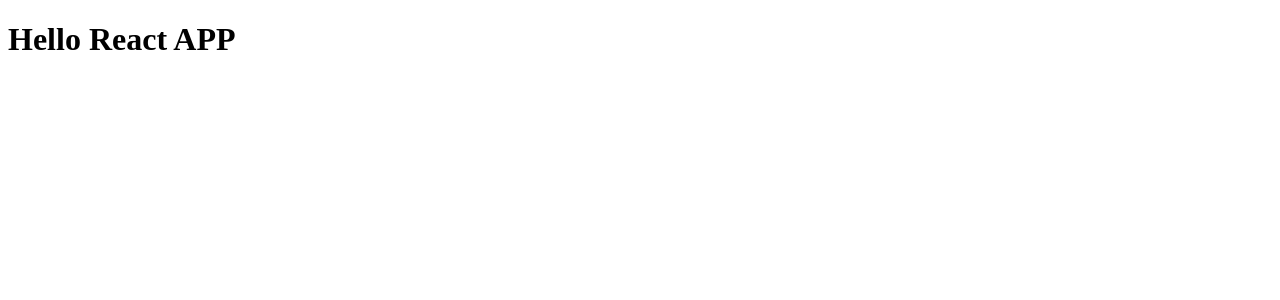
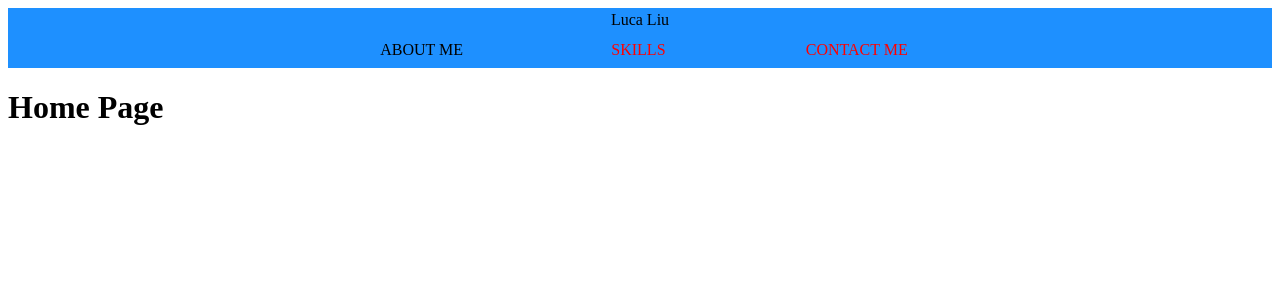
Before and after one commit to liulc006/portfolio, a React app: page / in a window 1280 px wide. Shown: the top 300 px of the page. Built offline with nearby package versions, Linux system fonts and the light colour scheme; the HTML template or start-up script is replaced by a standard one.

Commit message:
Nav bar + Theme initial setup

```diff
--- a/package.json
+++ b/package.json
@@ -26,6 +26,9 @@
     "webpack-cli": "^5.1.4"
   },
   "dependencies": {
+    "@emotion/react": "^11.11.1",
+    "@emotion/styled": "^11.11.0",
+    "@mui/material": "^5.14.18",
     "express": "^4.18.2",
     "vercel": "^32.5.5"
   }
--- a/src/Components/App.js
+++ b/src/Components/App.js
@@ -1,8 +1,18 @@
 import React from "react";
+import { Routes, Route } from "react-router-dom";
+import Home from "./Home";
+import Nav from "./Nav";
+import { ThemeProvider } from "@mui/material/styles";
+import Theme from "./Theme";
 
 const App = () => {
     return (
-        <h1>Hello React APP</h1>
+        <ThemeProvider theme={Theme}>
+            <Nav />
+            <Routes>
+                <Route path="/" element={<Home />}/>
+            </Routes>
+        </ThemeProvider>
     );
 };
 
--- /dev/null
+++ b/src/Components/Home.js
@@ -0,0 +1,9 @@
+import React from "react";
+
+const Home = () => {
+    return (
+        <h1>Home Page</h1>
+    );
+};
+
+export default Home;
--- /dev/null
+++ b/src/Components/Nav.js
@@ -0,0 +1,23 @@
+import { Box, Typography, Button } from "@mui/material";
+import React from "react";
+
+const Nav = () => {
+    return (
+        <Box sx={{display:'flex', flexDirection:'column', justifyContent:'center', alignItems:'center', backgroundColor:'dodgerblue'}}>
+            <Typography>Luca Liu</Typography>
+            <Box sx={{display:'flex', flexDirection:'row', maxWidth:'100%', width:'50rem', minWidth:'50%', justifyContent:'space-evenly', alignItems:'center'}}>
+                <Button variant="navigation-button">
+                    <Typography>About Me</Typography>
+                </Button>
+                <Button>
+                    <Typography>Skills</Typography>
+                </Button>
+                <Button>
+                    <Typography>Contact Me</Typography>
+                </Button>
+            </Box>
+        </Box>
+    );
+};
+
+export default Nav;
--- /dev/null
+++ b/src/Components/Theme.js
@@ -0,0 +1,41 @@
+import { createTheme } from "@mui/material";
+
+const Theme = createTheme({
+    palette:{
+        primary:{
+            main:'#FF0000',
+        },
+        secondary: {
+            light: '#ffbc43',
+            main: '#ff9500',
+            dark: '#f76621',
+            contrastText: '#000',
+          },
+    },
+    typography: {
+        fontFamily: 'Montserrat',
+        h1: {
+          fontWeight: 700,
+          fontSize: '2.5rem',
+          color: '#fff',
+        },
+        h2: {
+          fontWeight: 600,
+          fontSize: '2.25rem',
+        },
+    },
+    // components: {
+    //     MuiButton:{
+    //         variants: [
+    //             {
+    //                 props: {variant: 'navigation-button'},
+    //                 style: {
+    //                     color: '#ffbc43'
+    //                 }
+    //             },
+    //         ]
+    //     },
+    // },
+});
+
+export default Theme;
--- a/static/index.html
+++ b/static/index.html
@@ -2,7 +2,7 @@
   <head>
     <title>Luca Liu Portfolio</title>
     <script src='/dist/main.js' defer></script>
-    <!-- <link rel='stylesheet' href='/static/styles.css' /> -->
+    <link rel='stylesheet' href='/static/stylesheet.css' />
     <meta name="viewport" content="width=device-width, initial-scale=1.0">
     <!-- <link rel="icon" type="image/x-icon" href="/static/blue-checkmark.jpeg"> -->
   </head>
--- /dev/null
+++ b/static/stylesheet.css
@@ -0,0 +1,3 @@
+body {
+    margin: 0;
+}
```
Also changed, not shown: 1 other file (tests, documents, lock files or other folders).
